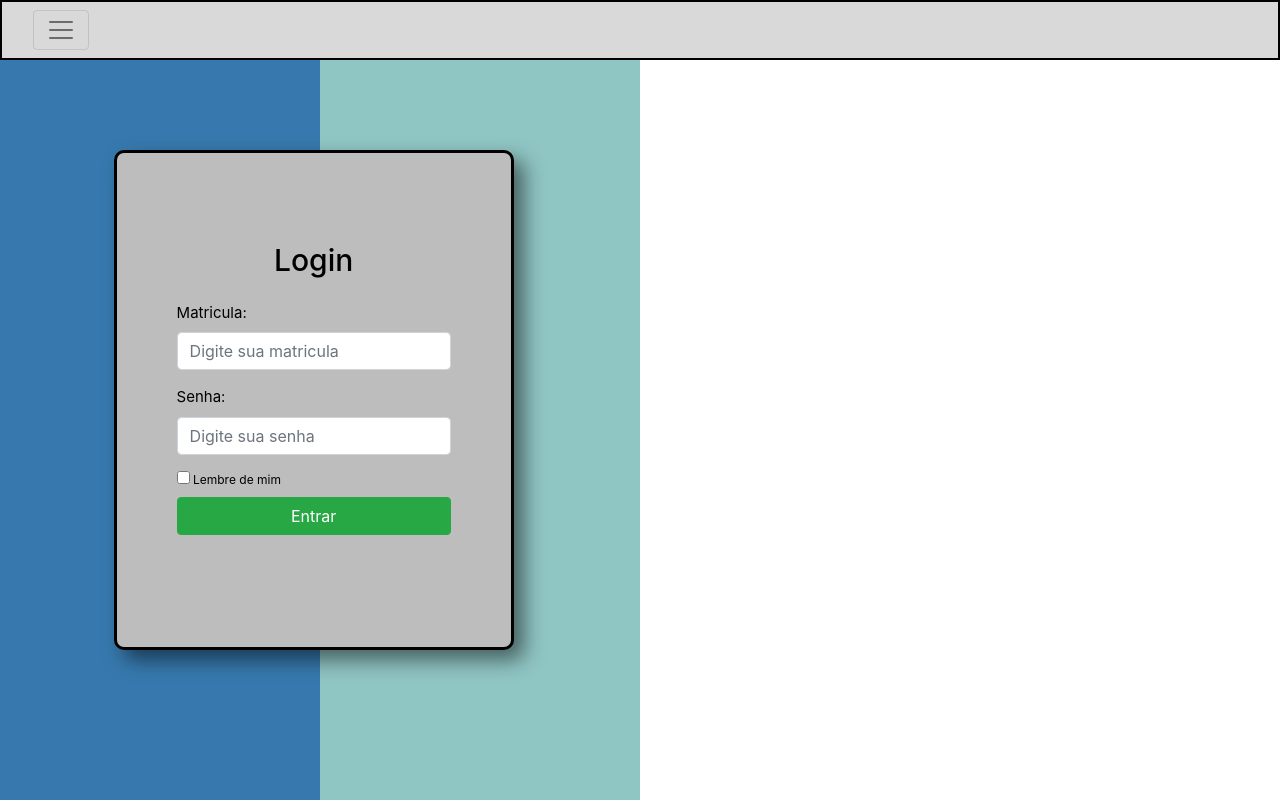
After one commit to DarkSan0/TestSer, a Flask app: template templates/index.html in a window 1280 px wide. The commit adds this page. Run offline with Flask 2, Linux system fonts and the light colour scheme; the template is opened without the code that fills it, so the values that code supplies are empty; some libraries are stand-ins or nearby versions.

Commit message:
Tela de login7

```diff
--- a/app.py
+++ b/app.py
@@ -1,9 +1,52 @@
-from flask import Flask,render_template
+from flask import Flask, render_template, request, redirect, url_for
+
+#status: deslogado, logado
+LOGADO = 1
+DESLOGADO = 0
+status = DESLOGADO
 
 app = Flask(__name__)
-@app.route("/")
-def login():
-    return render_template("index.html")
+
+@app.route('/')
+def principal():
+  global status
+  if status == DESLOGADO:
+    return render_template('loginSER.html')
+  if status == LOGADO:
+    return redirect(url_for('acessado'))
+
+
+@app.route('/login', methods = ['POST'])
+def recebendo_dados():
+  global status
+  login = request.form.get('matricula','')
+  senha = request.form.get('senha','')
+
+  if login == 'aluno' and senha == '1234':
+    status = LOGADO
+    return redirect(url_for("acessado"))
+
+  return redirect(url_for('principal'))
+
+
+
+@app.route("/principal")
+def acessado ():
+  global status
+  if status == DESLOGADO:
+    return redirect(url_for('principal'))
+  return render_template('principal.html')
+
+@app.route("/sair")
+def desacessar():
+  global status
+  status = DESLOGADO
+  return redirect(url_for('principal'))
+
+
+
+
+
 
 if __name__ == '__main__':
-    app.run()
+  app.run()
--- a/static/tela-login.css
+++ b/static/tela-login.css
@@ -19,9 +19,10 @@ body {
     color: black;
     font-size: 1.5rem;
 }
-
-
-
+.navbar-border {
+    border: 2px solid;
+    background-color: #D9D9D9;
+}
 .login-container {
     position: fixed;
     left: 24.5%;
@@ -29,11 +30,11 @@ body {
     transform: translate(-50%, -50%);
     height: 500px;
     width: 400px;
-
     background-color: #BDBDBD;
     border-radius: 10px;
     padding: 20px;
     border: 3px solid;
+    box-shadow: 10px 10px 20px rgba(0, 0, 0, 0.5);
 }
 
 .center-content {
@@ -44,21 +45,14 @@ body {
     height: 100%;
 }
 
-.logo-image {
-    max-width: 100%;
-    height: auto;
-    margin-top: 20px;
+.overlay-container {
+    position: relative;
 }
-
-.overlay-container {
-    position: fixed;
-    top: 0;
-    left: 0;
-    width: 100%;
+.overlay {
+    position: absolute;
+    top: 50%;
+    left: 50%;
+    width: 50%;
     height: 100%;
     background-color: rgba(0, 0, 0, 0.5);
-    display: flex;
-    justify-content: center;
-    align-items: center;
-    z-index: 1;
 }
--- /dev/null
+++ b/templates/index.html
@@ -0,0 +1,62 @@
+<html lang="pt-br">
+<head>
+  <meta charset="UTF-8">
+  <meta http-equiv="X-UA-Compatible" content="IE=edge">
+  <meta name="viewport" content="width=device-width, initial-scale=1.0">
+  <title>Login</title>
+  <link rel="stylesheet" href="https://stackpath.bootstrapcdn.com/bootstrap/4.5.2/css/bootstrap.min.css">
+  <link rel="shortcut icon" href="/imagens/favicon.ico" type="image/x-icon">
+  <link rel="stylesheet" href="/static/tela-login.css">
+</head>
+<body>
+  <div class="overlay-container">
+    <div class="row justify-content-center">
+      <div class="col-6 overlay"></div>
+      <div class="col-6 col-md-4 login-container custom-container">
+        <div class="center-content">
+          <h4 class="text-center mb-4" style="font-size: 30px;">Login</h4>
+          <form action="/login" method="post"> <!-- Parte que faltava é a 'action', tem que colocar a rota reponsavel pelo redirecionamento das rotas ## NECESSARIO ## -->
+            <div class="form-group">
+              <label for="username" style="font-size: 15px;">Matricula:</label>
+              <input type="text" class="form-control" id="username" placeholder="Digite sua matricula" name="matricula"> <!-- Parte que faltava é a 'name', o para podermos conseguir pushar o valor ## NECESSARIO ## -->
+            </div>
+            <div class="form-group">
+              <label for="password" style="font-size: 15px;">Senha:</label>
+              <input type="password" class="form-control" id="password" placeholder="Digite sua senha" name="senha"> <!-- Parte que faltava é a 'name', o para podermos conseguir pushar o valor ## NECESSARIO ## -->
+            </div>
+            <div>
+                <label style="font-size: 12px;">
+                    <input type="checkbox" value="remember-me">
+                    Lembre de mim
+                </label>
+            </div>
+            <button type="submit" class="btn btn-success" style="width: 100%;">Entrar</button>
+          </form>
+        </div>
+      </div>
+    </div>
+  </div>
+  <div class="collapse" id="navbarToggleExternalContent">
+    <div class="bg-dark p-4">
+      <h5 class="text-white h4">Collapsed content</h5>
+      <span class="text-body-secondary">Toggleable via the navbar brand.</span>
+    </div>
+  </div>
+  <nav class="navbar navbar-light fixed-top navbar-border">
+    <div class="container-fluid w-100">
+      <button class="navbar-toggler" type="button" data-bs-toggle="collapse" data-bs-target="#navbarToggleExternalContent" aria-controls="navbarToggleExternalContent" aria-expanded="false" aria-label="Toggle navigation">
+        <span class="navbar-toggler-icon"></span>
+      </button>
+    </div>
+  </nav>
+  <div class="collapse" id="navbarToggleExternalContent">
+    <div class="bg-dark p-4">
+      <h5 class="text-white h4">Collapsed content</h5>
+      <span class="text-body-secondary">Toggleable via the navbar brand.</span>
+    </div>
+  </div>
+  <script src="https://code.jquery.com/jquery-3.5.1.slim.min.js"></script>
+  <script src="https://cdn.jsdelivr.net/npm/bootstrap@4.5.2/js/bootstrap.min.js"></script>
+
+</body>
+</html>
```
Also changed, not shown: index.html (deleted, +0 -41 lines), templates/principal.html (added, +15 -0 lines).
